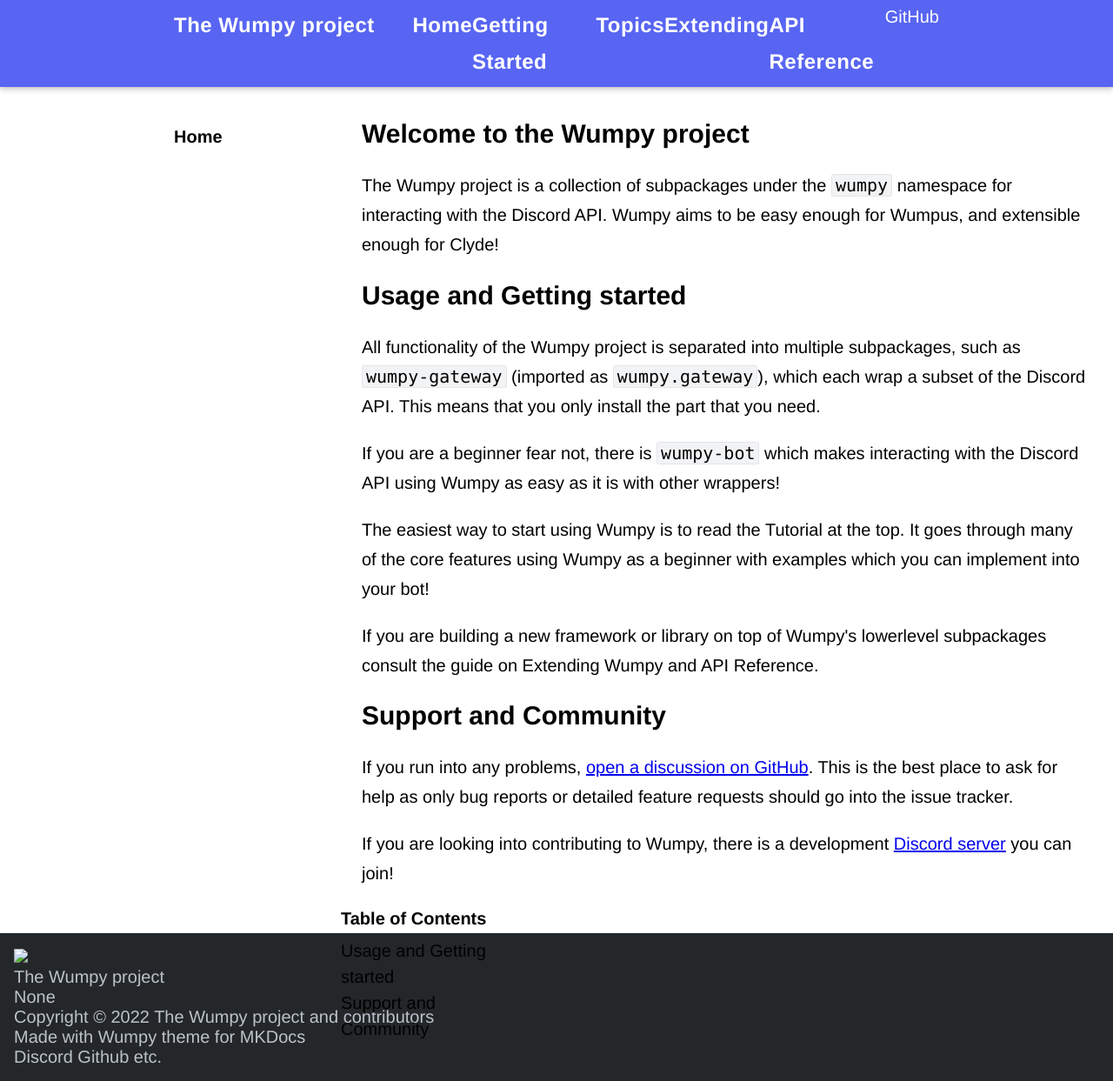
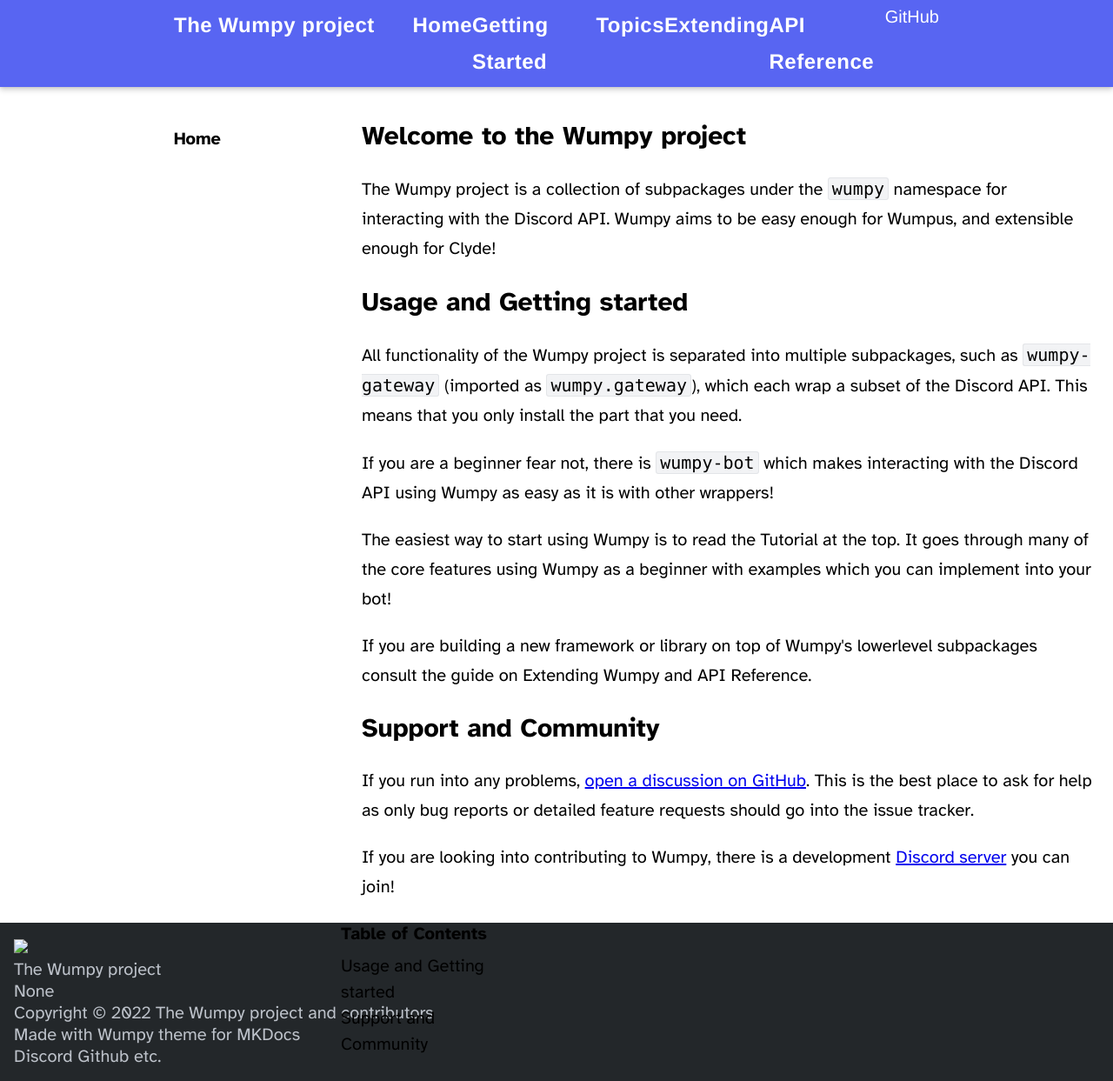
Before and after one commit to wumpyproject/docs, an MkDocs documentation site: the page built from docs/index.md, in a window 1280 px wide. Shown: the whole page at 87% size. Built offline with MkDocs 1.6.1, drawn with Linux system fonts in a browser that asks for light colours.

Commit message:
Change font to Atkinson Hyperlegible

```diff
--- a/theme/base.html
+++ b/theme/base.html
@@ -13,6 +13,12 @@
 
     {% block styles %}
       <link href="{{ 'css/main.css'|url }}" rel="stylesheet">
+    {% endblock %}
+
+    {% block fonts %}
+      <link rel="preconnect" href="https://fonts.googleapis.com">
+      <link rel="preconnect" href="https://fonts.gstatic.com" crossorigin>
+      <link href="https://fonts.googleapis.com/css2?family=Atkinson+Hyperlegible:wght@400;700&display=fallback" rel="stylesheet">
     {% endblock %}
   </head>
 
```
